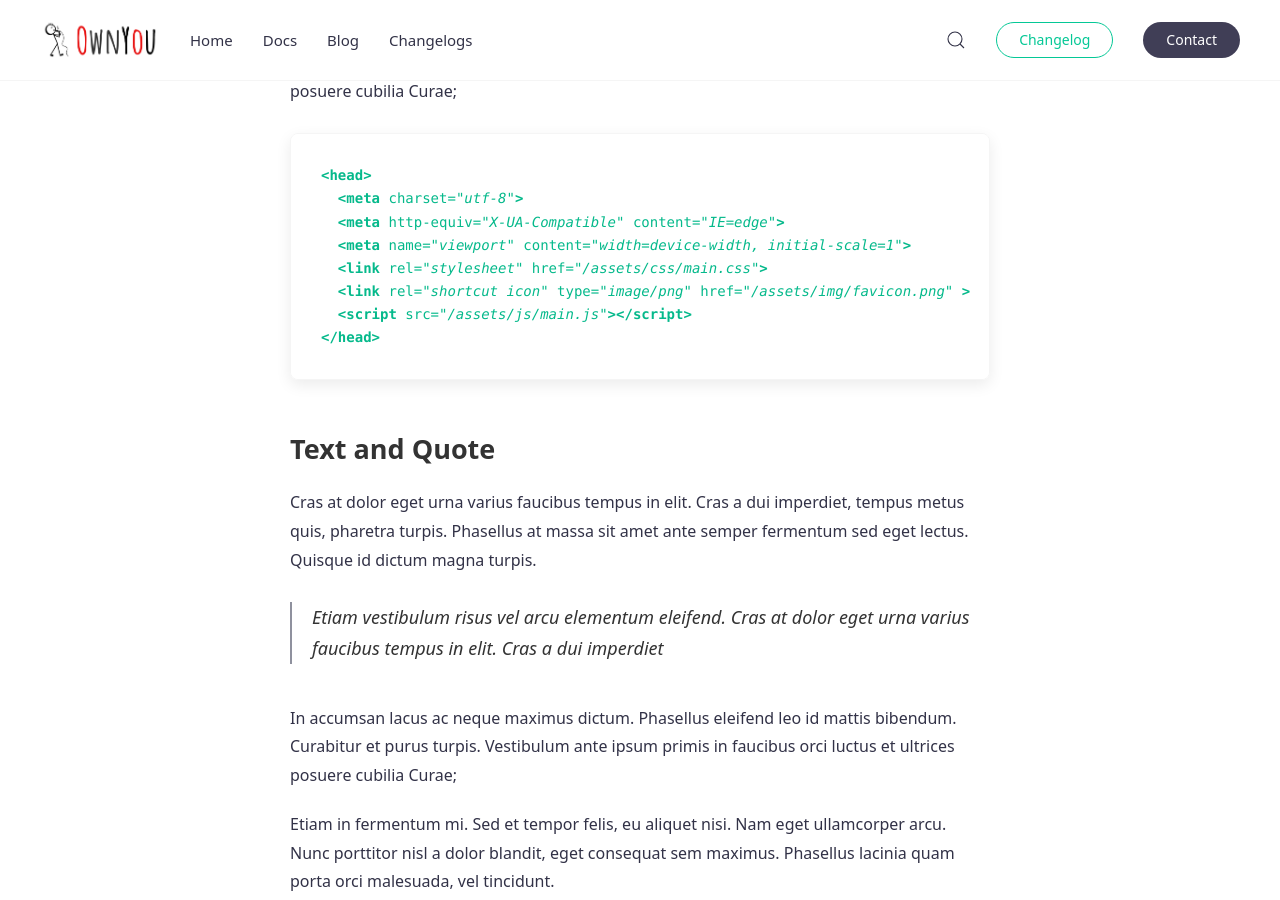
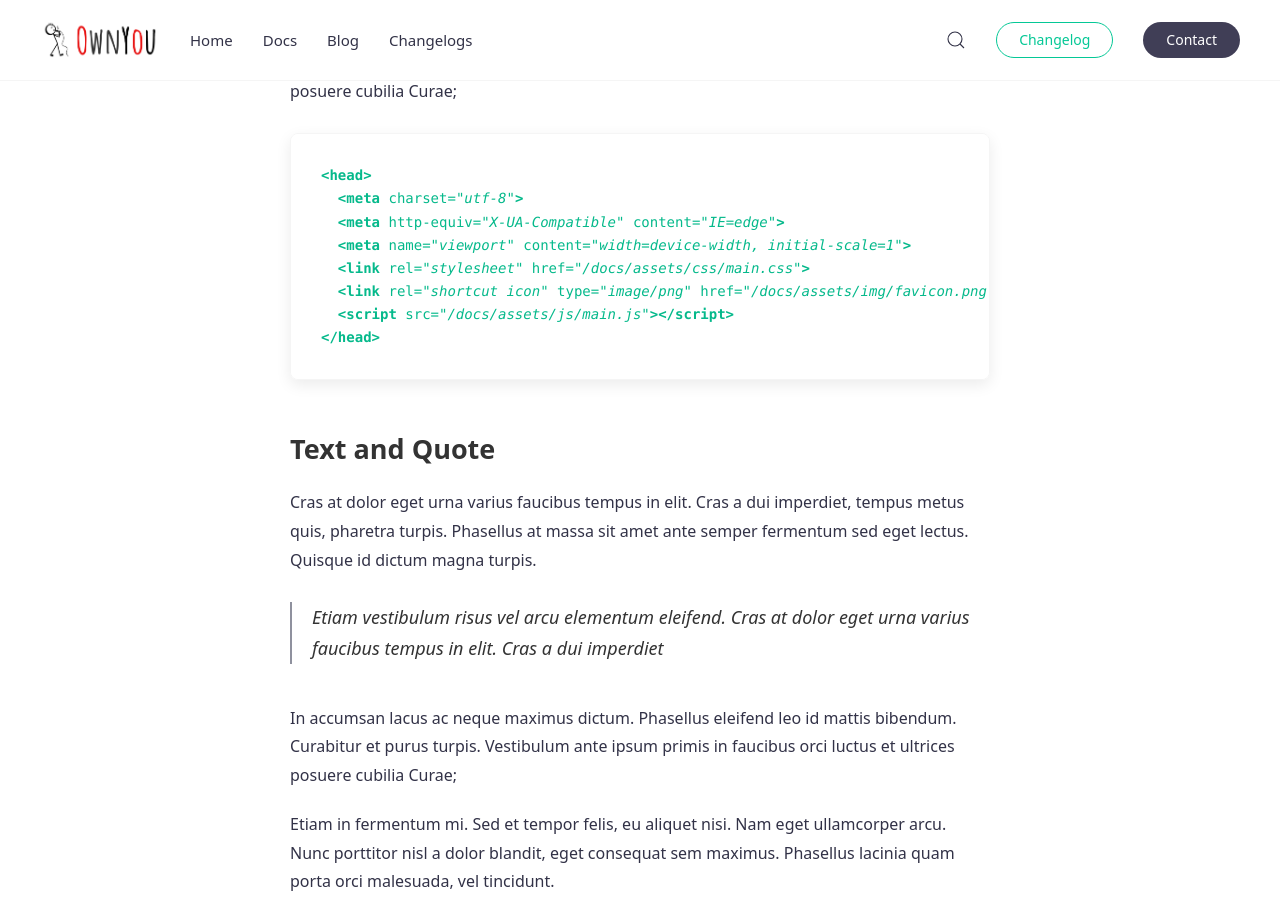
Before and after one commit to OwnYouLtd/docs, a Jekyll site: the page built from _posts/2017-05-25-post7.md, in a window 1280 px wide and 900 px high, scrolled down 1281 px. Built offline with Jekyll 4.4.1, drawn with Linux system fonts in a browser that asks for light colours.

Commit message:
Update _config.yml

```diff
--- a/_config.yml
+++ b/_config.yml
@@ -10,7 +10,7 @@ description: OwnYou docs and material related to architecture.
 lang: en
 
 # Site subpath, e.g. /blog
-baseurl: ""
+baseurl: "/docs"
 
 # Permalink URLs structure, for permalink style options see: https://jekyllrb.com/docs/permalinks/
 permalink: /:title/
```
